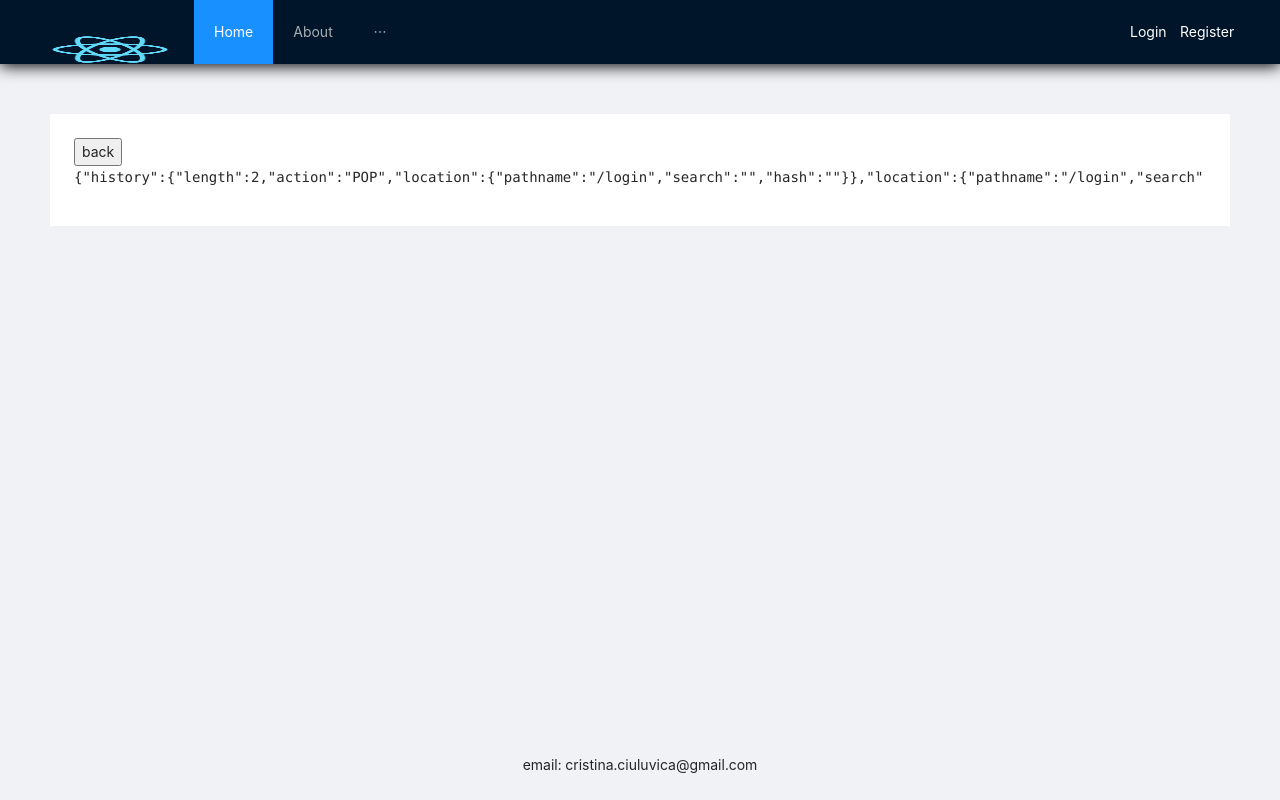
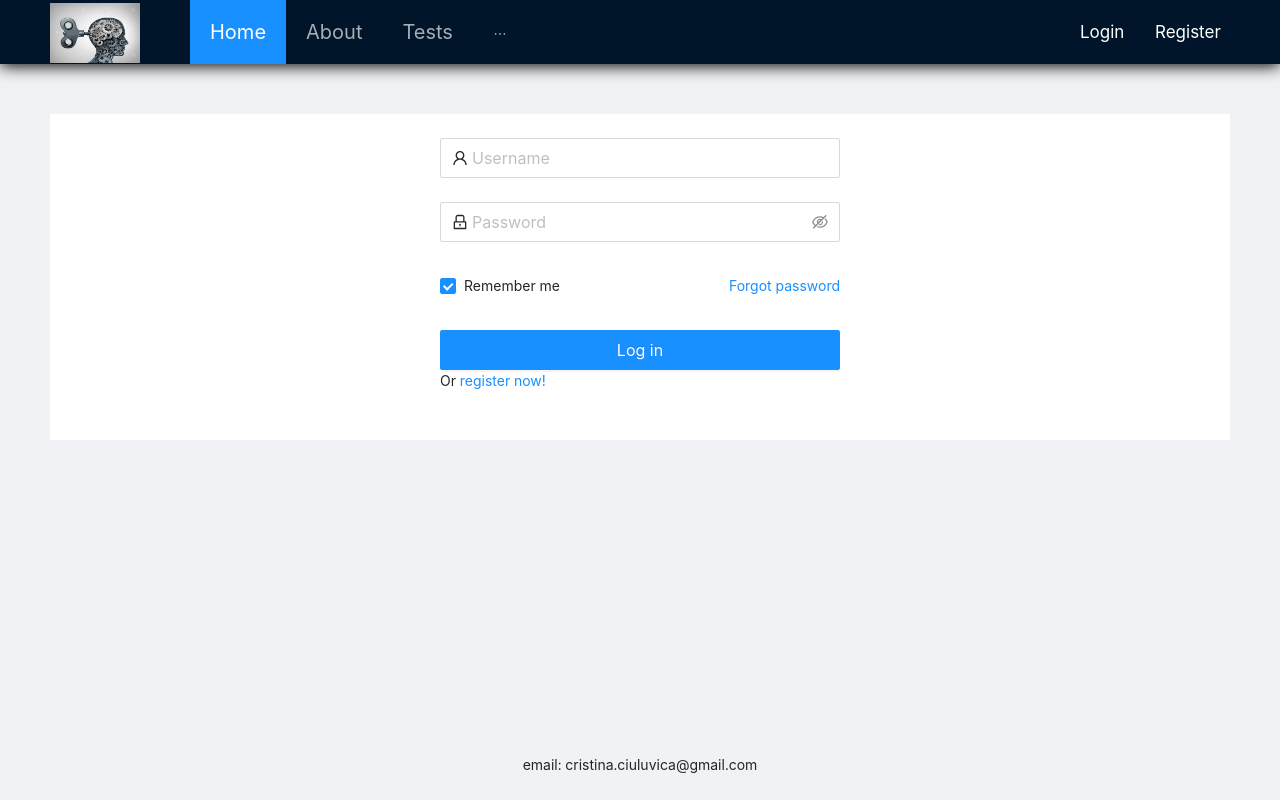
Before and after one commit to rockthemicro/mens-gratiae-frontend, a React (Create React App) app: page /login in a window 1280 px wide. Built offline with nearby package versions, Linux system fonts and the light colour scheme.

Commit message:
login page

```diff
--- a/package.json
+++ b/package.json
@@ -3,6 +3,7 @@
   "version": "0.1.0",
   "private": true,
   "dependencies": {
+    "@ant-design/icons": "^4.1.0",
     "@testing-library/jest-dom": "^4.2.4",
     "@testing-library/react": "^9.5.0",
     "@testing-library/user-event": "^7.2.1",
--- /dev/null
+++ b/src/Root.js
@@ -0,0 +1,71 @@
+import React from 'react';
+import {BrowserRouter as Router, Route} from 'react-router-dom';
+import App from './components/App';
+import Login from './components/Login';
+import { Layout, Menu } from 'antd';
+import styled from 'styled-components';
+import 'antd/dist/antd.css';
+
+const { Header, Content, Footer } = Layout;
+
+const ContentDiv = styled.div`
+    background: #fff;
+    padding: 24px;
+    //min-height: 280px;
+`;
+
+const Logo = styled.div`
+    width: 90px;
+    height: 60px;
+    margin: 0 50px 0 0;
+    float: left;
+`;
+
+const CustomHeader = styled.div`
+    box-shadow: 0 2px 15px 0 rgba(0,0,0,1);
+    z-index: 10;
+`;
+
+const Root = () => (
+    <div>
+        <Layout className="layout" style={{height: "100vh"}}>
+            <CustomHeader>
+                <Header>
+                    <Logo>
+                        <img src={require('./resources/head.png')} alt="" style={{ height: "100%", width: "100%" }}/>
+                    </Logo>
+                    <Menu
+                        theme="dark" mode='horizontal'
+                        defaultSelectedKeys={['home']}
+                        style={{height: '100%', float: 'left', fontSize: '20px'}}
+                    >
+                        <Menu.Item key="home">Home</Menu.Item>
+                        <Menu.Item key="about">About</Menu.Item>
+                        <Menu.Item key="tests">Tests</Menu.Item>
+                        <Menu.Item key="contact">Contact</Menu.Item>
+                    </Menu>
+
+                    <div style={{float: 'right',width:'150px', fontSize: '17px'}}>
+                        <div style={{width:'50%',float:"left",color:"white"}}>Login</div>
+                        <div style={{width:'50%',float:"right",color:"white"}}>Register</div>
+                    </div>
+                </Header>
+            </CustomHeader>
+
+            <Content style={{padding: '50px 50px 0px'}}>
+                <ContentDiv>
+                    <Router>
+                        <Route exact path="/" component={App}/>
+                        <Route exact path="/login" component={Login}/>
+                    </Router>
+                </ContentDiv>
+            </Content>
+
+            <Footer style={{textAlign: "center"}}>
+                email: cristina.ciuluvica@gmail.com
+            </Footer>
+        </Layout>
+    </div>
+);
+
+export default Root;
--- a/src/components/Login/Login.js
+++ b/src/components/Login/Login.js
@@ -1,18 +1,68 @@
 import React from 'react';
+import { Form, Input, Button, Checkbox } from 'antd';
+import { UserOutlined, LockOutlined } from '@ant-design/icons';
+import 'antd/dist/antd.css';
 
 const Login = (props) => {
-    const goBack = (event) => {
-        props.history.goBack();
+    const onFinish = values => {
+        console.log('Received values of form: ', values);
     };
+
     return (
-        <div>
-            <button onClick={goBack}>back</button>
-            <pre>
-                {
-                    JSON.stringify(props)
-                }
-            </pre>
-        </div>
+        <Form
+            name="normal_login"
+            initialValues={{
+                remember: true,
+            }}
+            onFinish={onFinish}
+            size={"large"}
+            style={{maxWidth: '400px', margin: '0 auto'}}
+        >
+            <Form.Item
+                name="username"
+                rules={[
+                    {
+                        required: true,
+                        message: 'Please input your Username!',
+                    },
+                ]}
+            >
+                <Input prefix={<UserOutlined className="site-form-item-icon" />} placeholder="Username" />
+            </Form.Item>
+
+            <Form.Item
+                name="password"
+                rules={[
+                    {
+                        required: true,
+                        message: 'Please input your Password!',
+                    },
+                ]}
+            >
+                <Input.Password
+                    prefix={<LockOutlined className="site-form-item-icon" />}
+                    type="password"
+                    placeholder="Password"
+                />
+            </Form.Item>
+
+            <Form.Item>
+                <Form.Item name="remember" valuePropName="checked" noStyle>
+                    <Checkbox>Remember me</Checkbox>
+                </Form.Item>
+
+                <a href="" style={{float: 'right'}}>
+                    Forgot password
+                </a>
+            </Form.Item>
+
+            <Form.Item>
+                <Button type="primary" htmlType="submit" style={{width: '100%'}}>
+                    Log in
+                </Button>
+                Or <a href="">register now!</a>
+            </Form.Item>
+        </Form>
     );
 };
 
--- a/src/components/Root.js
+++ /dev/null
@@ -1,69 +0,0 @@
-import React from 'react';
-import {BrowserRouter as Router, Route} from 'react-router-dom';
-import App from './App';
-import Login from './Login';
-import { Layout, Menu } from 'antd';
-import styled from 'styled-components';
-import 'antd/dist/antd.css';
-
-const { Header, Content, Footer } = Layout;
-
-const ContentDiv = styled.div`
-    background: #fff;
-    padding: 24px;
-    //min-height: 280px;
-`;
-
-const Logo = styled.div`
-    width: 120px;
-    height: 31px;
-    margin: 16px 24px 16px 0px;
-    float: left;
-`;
-
-const CustomHeader = styled.div`
-    box-shadow: 0 2px 15px 0 rgba(0,0,0,1);
-    z-index: 10;
-`;
-
-const Root = () => (
-    <div>
-        <Layout className="layout" style={{height: "100vh"}}>
-            <CustomHeader>
-            <Header>
-                <Logo>
-                    <img src="logo512.png" alt="" style={{height: "100%", width: "100%"}}/>
-                </Logo>
-                <Menu theme="dark" mode='horizontal' defaultSelectedKeys={['home']} style={{height: '100%', float: 'left'}}>
-                    <Menu.Item key="home">Home</Menu.Item>
-                    <Menu.Item key="about">About</Menu.Item>
-                    <Menu.Item key="tests">Tests</Menu.Item>
-                    <Menu.Item key="contact">Contact</Menu.Item>
-                </Menu>
-                {/*<Menu theme="dark" mode='horizontal' style={{float: 'right'}}>*/}
-                {/*    <Menu.Item key="login">Login</Menu.Item>*/}
-                {/*    <Menu.Item key="register">Register</Menu.Item>*/}
-                {/*</Menu>*/}
-
-                <div style={{float: 'right',width:'100px'}}>
-                    <div style={{width:'50%',float:"left",color:"white"}}>Login</div>
-                    <div style={{width:'50%',float:"right",color:"white"}}>Register</div>
-                </div>
-            </Header>
-            </CustomHeader>
-            <Content style={{padding: '50px 50px 0px'}}>
-                <ContentDiv>
-                    <Router>
-                        <Route exact path="/" component={App}/>
-                        <Route exact path="/login" component={Login}/>
-                    </Router>
-                </ContentDiv>
-            </Content>
-            <Footer style={{textAlign: "center"}}>
-                email: cristina.ciuluvica@gmail.com
-            </Footer>
-        </Layout>
-    </div>
-);
-
-export default Root;
--- a/src/index.js
+++ b/src/index.js
@@ -1,7 +1,7 @@
 import React from 'react';
 import ReactDOM from 'react-dom';
 import './index.css';
-import Root from './components/Root';
+import Root from './Root';
 import * as serviceWorker from './serviceWorker';
 import configureStore from "./configureStore";
 import {Provider} from 'react-redux';
```
Also changed, not shown: src/components/logo512.png (deleted), src/resources/head.png (added).
